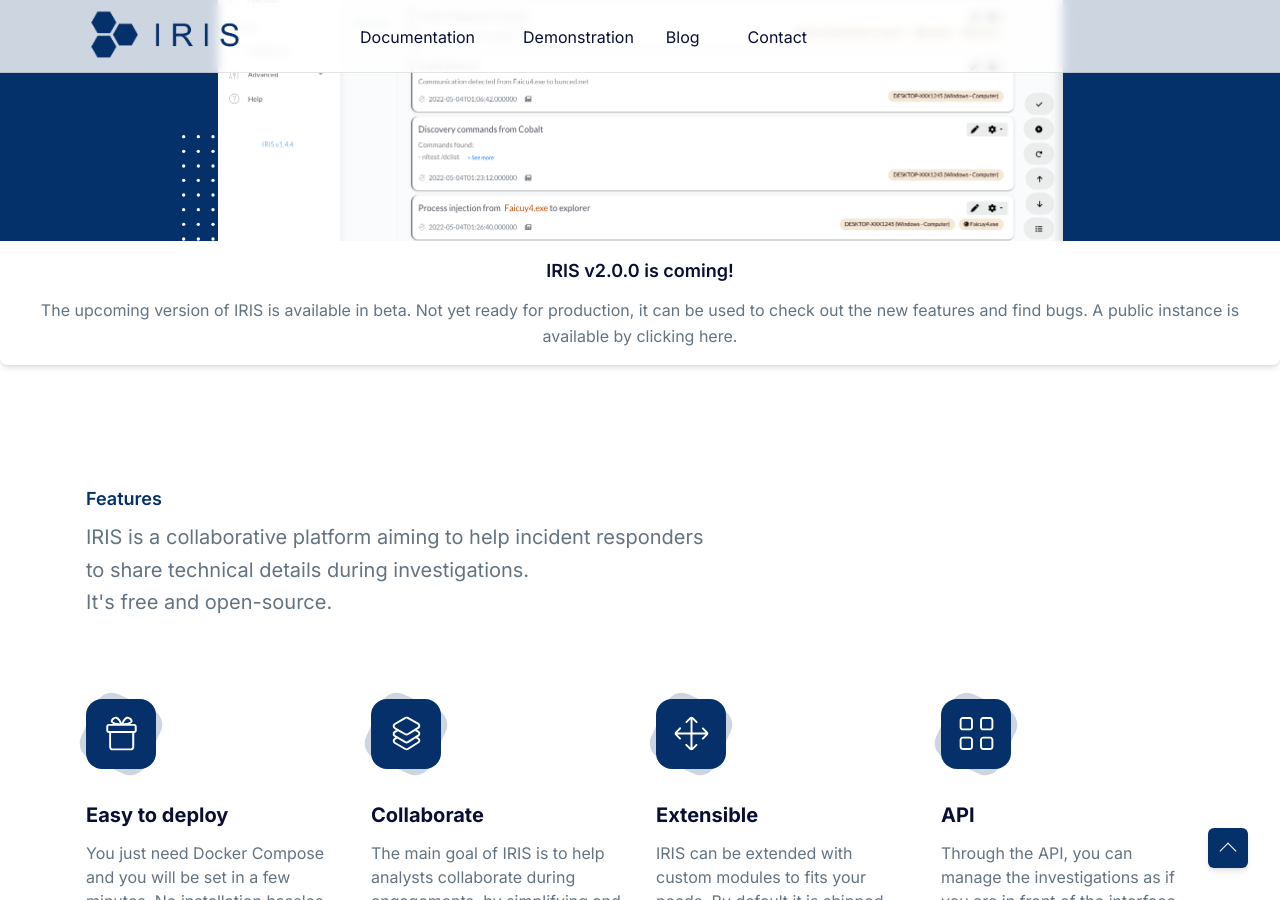
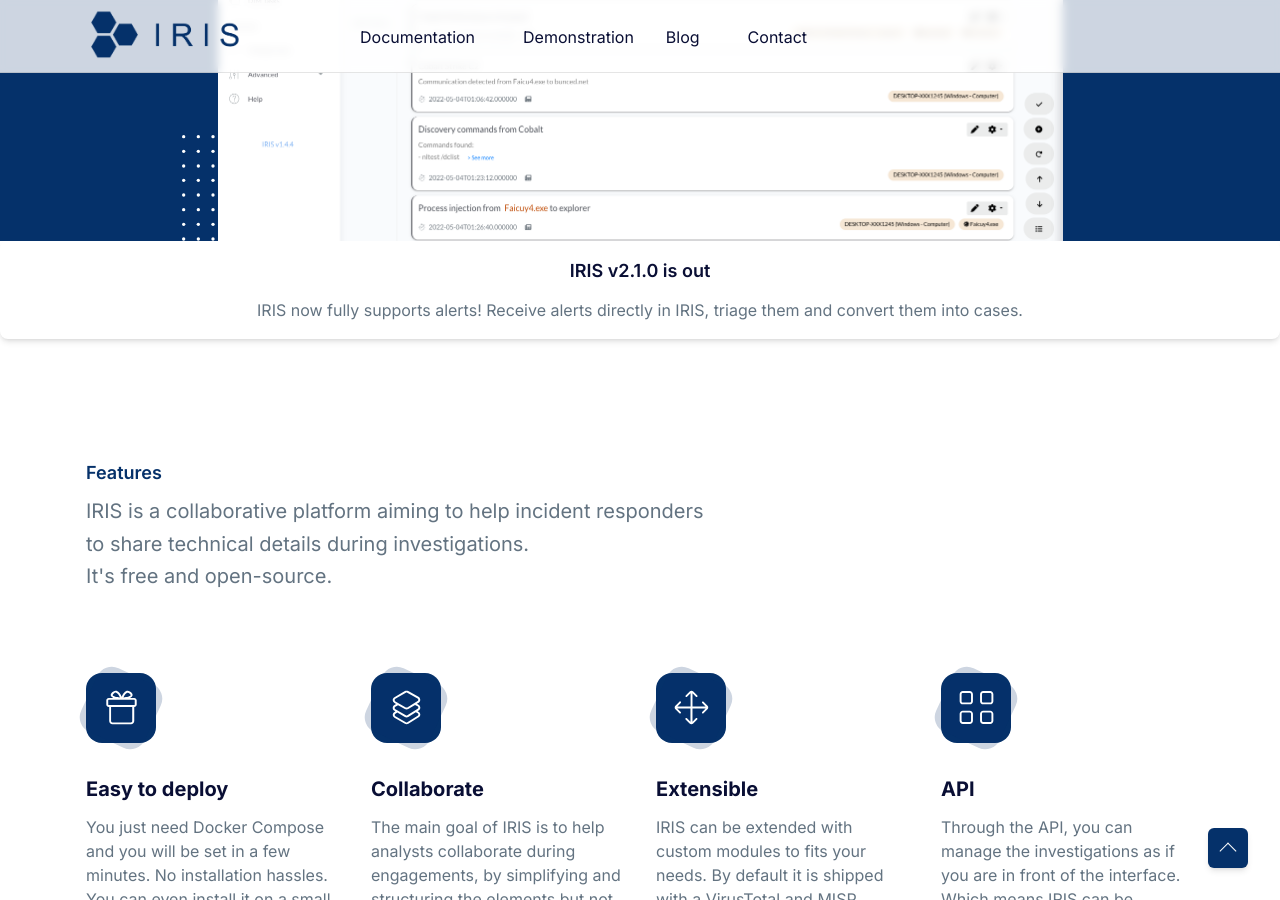
Before and after one commit to dfir-iris/dfir-iris.org, an MkDocs documentation site: the page built from docs/index.md, in a window 1280 px wide and 900 px high, scrolled down 776 px. Built offline with MkDocs 1.6.1 and Material for MkDocs 9.7.7, drawn with Linux system fonts in a browser that asks for light colours.

Commit message:
[UPD] Updated for 2.1

```diff
--- a/overrides/home.html
+++ b/overrides/home.html
@@ -1400,12 +1400,12 @@
     border-l-[6px] border-[#34D399]
     ">
     <div class="w-full">
-      <a class="text-green" href="https://v200.beta.dfir-iris.org/welcome">
+      <a class="text-green" href="https://github.com/dfir-iris/iris-web/releases/tag/v2.1.0">
        <h5 class="text-lg text-center font-semibold mb-3 text-dark">
-          IRIS v2.0.0 is coming!
+          IRIS v2.1.0 is out
        </h5>
        <p class="text-base text-center text-body-color leading-relaxed">
-          The upcoming version of IRIS is available in beta. Not yet ready for production, it can be used to check out the new features and find bugs. A public instance is available by clicking here.
+          IRIS now fully supports alerts! Receive alerts directly in IRIS, triage them and convert them into cases.
        </p>
       </a>
     </div>
```
Also changed, not shown: other parts of overrides/home.html (+1 -1 lines).
